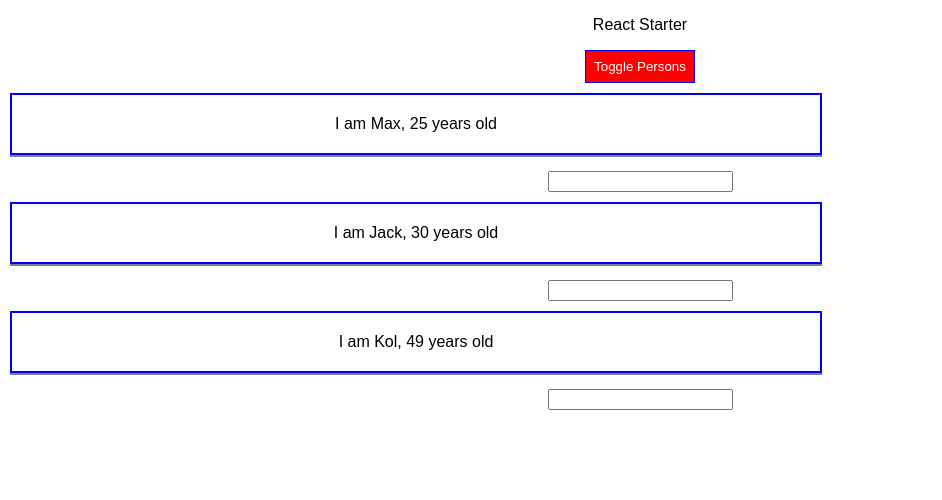
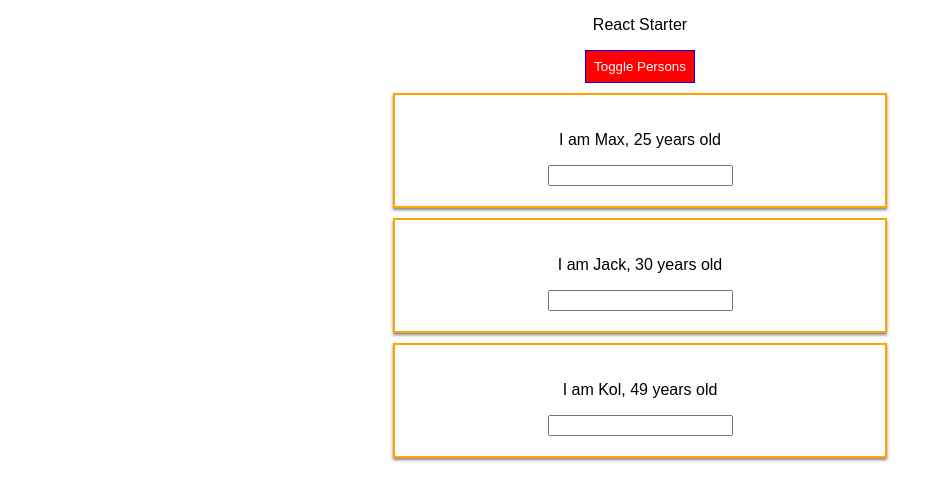
Before and after one commit to Santhosh-Umapathi/React-Starter, a React (Create React App) app: page / in a window 1280 px wide. Both pictures are taken after a click on the button "Toggle Persons". Shown: the top 500 px of the page, without its empty margins (0-942 px from the left). Built offline with nearby package versions, Linux system fonts and the light colour scheme.

Commit message:
styled component completed

```diff
--- a/package.json
+++ b/package.json
@@ -5,7 +5,8 @@
   "dependencies": {
     "react": "^16.13.1",
     "react-dom": "^16.13.1",
-    "react-scripts": "1.1.5"
+    "react-scripts": "1.1.5",
+    "styled-components": "^5.2.0"
   },
   "scripts": {
     "start": "react-scripts start",
--- a/src/Person/Person.css
+++ b/src/Person/Person.css
@@ -7,3 +7,11 @@
 	padding: 20px;
 	margin: 10px;
 }
+
+@media ( min-width: 500px)
+{
+	.Person
+	{
+		width: 450px
+	}
+}
--- a/src/Person/Person.js
+++ b/src/Person/Person.js
@@ -1,5 +1,19 @@
 import React from 'react';
-import './Person.css'
+// import './Person.css'
+import styled from 'styled-components'
+
+const StyledDiv = styled.div` // CSS without class names
+	width: 80%;
+	box-shadow: 0 2px 3px grey;
+	border: 2px solid orange;
+	text-align: center;
+	padding: 20px;
+	margin: 10px auto;
+	@media (min-width: 500px)
+	{
+		width: 450px
+	}
+`
 
 const Person = (props) =>
 {
@@ -7,13 +21,13 @@ const Person = (props) =>
 	const {name, age, children, inputHandler, click} = props
 
 	return (
-	<div>
+	<StyledDiv>
 		<p className='Person' onClick={click}> I am {name}, {age} years old </p>
 
 		<p>{children}</p>
 
 		<input onChange={inputHandler} />
-	</div>
+	</StyledDiv>
 );
 }
 
```
Also changed, not shown: 1 other file (tests, documents, lock files or other folders).
